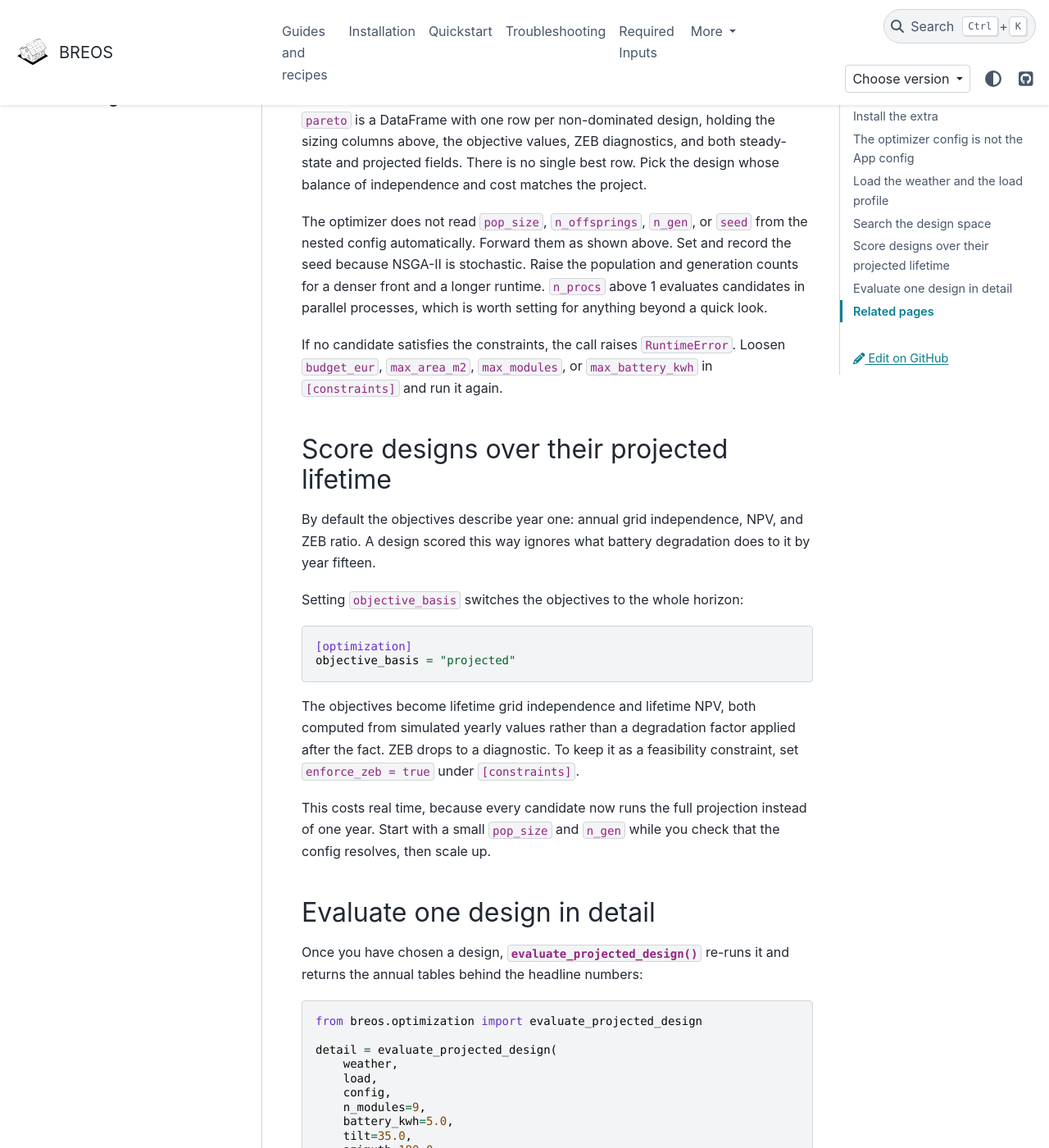
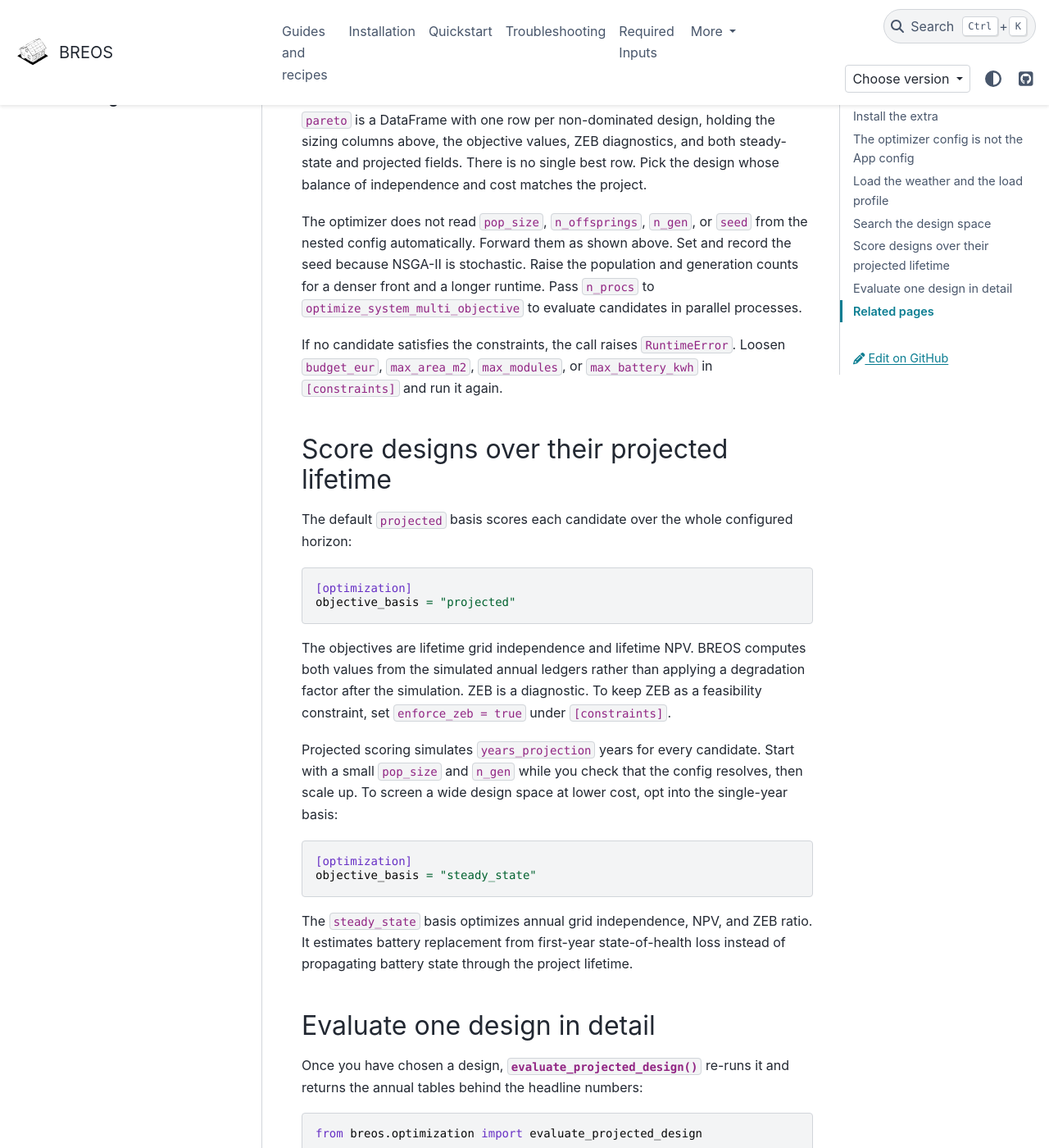
Before and after one commit to Str4vinci/breos, a Sphinx documentation site: the page built from docs/getting-started/optimization.md, in a window 1280 px wide and 1400 px high, scrolled down 2027 px. Shown: the whole window at 82% size. Built offline with Sphinx 7.4.7 and the PyData theme 0.15.4, drawn with Linux system fonts in a browser that asks for light colours; comment, search, counter and statistics services are not loaded.

Commit message:
docs: align workflow guides with current defaults

````diff
--- a/docs/getting-started/optimization.md
+++ b/docs/getting-started/optimization.md
@@ -92,9 +92,9 @@ whose balance of independence and cost matches the project.
 The optimizer does not read `pop_size`, `n_offsprings`, `n_gen`, or `seed`
 from the nested config automatically. Forward them as shown above. Set and
 record the seed because NSGA-II is stochastic. Raise the population and
-generation counts for a denser front and a longer runtime. `n_procs` above 1
-evaluates candidates in parallel processes, which is worth setting for
-anything beyond a quick look.
+generation counts for a denser front and a longer runtime. Pass `n_procs` to
+`optimize_system_multi_objective` to evaluate candidates in parallel
+processes.
 
 If no candidate satisfies the constraints, the call raises `RuntimeError`.
 Loosen `budget_eur`, `max_area_m2`, `max_modules`, or `max_battery_kwh` in
@@ -102,25 +102,32 @@ Loosen `budget_eur`, `max_area_m2`, `max_modules`, or `max_battery_kwh` in
 
 ## Score designs over their projected lifetime
 
-By default the objectives describe year one: annual grid independence, NPV, and
-ZEB ratio. A design scored this way ignores what battery degradation does to it
-by year fifteen.
-
-Setting `objective_basis` switches the objectives to the whole horizon:
+The default `projected` basis scores each candidate over the whole configured
+horizon:
 
 ```toml
 [optimization]
 objective_basis = "projected"
 ```
 
-The objectives become lifetime grid independence and lifetime NPV, both
-computed from simulated yearly values rather than a degradation factor applied
-after the fact. ZEB drops to a diagnostic. To keep it as a feasibility
-constraint, set `enforce_zeb = true` under `[constraints]`.
+The objectives are lifetime grid independence and lifetime NPV. BREOS computes
+both values from the simulated annual ledgers rather than applying a
+degradation factor after the simulation. ZEB is a diagnostic. To keep ZEB as a
+feasibility constraint, set `enforce_zeb = true` under `[constraints]`.
 
-This costs real time, because every candidate now runs the full projection
-instead of one year. Start with a small `pop_size` and `n_gen` while you check
-that the config resolves, then scale up.
+Projected scoring simulates `years_projection` years for every candidate. Start
+with a small `pop_size` and `n_gen` while you check that the config resolves,
+then scale up. To screen a wide design space at lower cost, opt into the
+single-year basis:
+
+```toml
+[optimization]
+objective_basis = "steady_state"
+```
+
+The `steady_state` basis optimizes annual grid independence, NPV, and ZEB ratio.
+It estimates battery replacement from first-year state-of-health loss instead
+of propagating battery state through the project lifetime.
 
 ## Evaluate one design in detail
 
````
Also changed, not shown: docs/getting-started/monte-carlo.md (+3 -4 lines).
